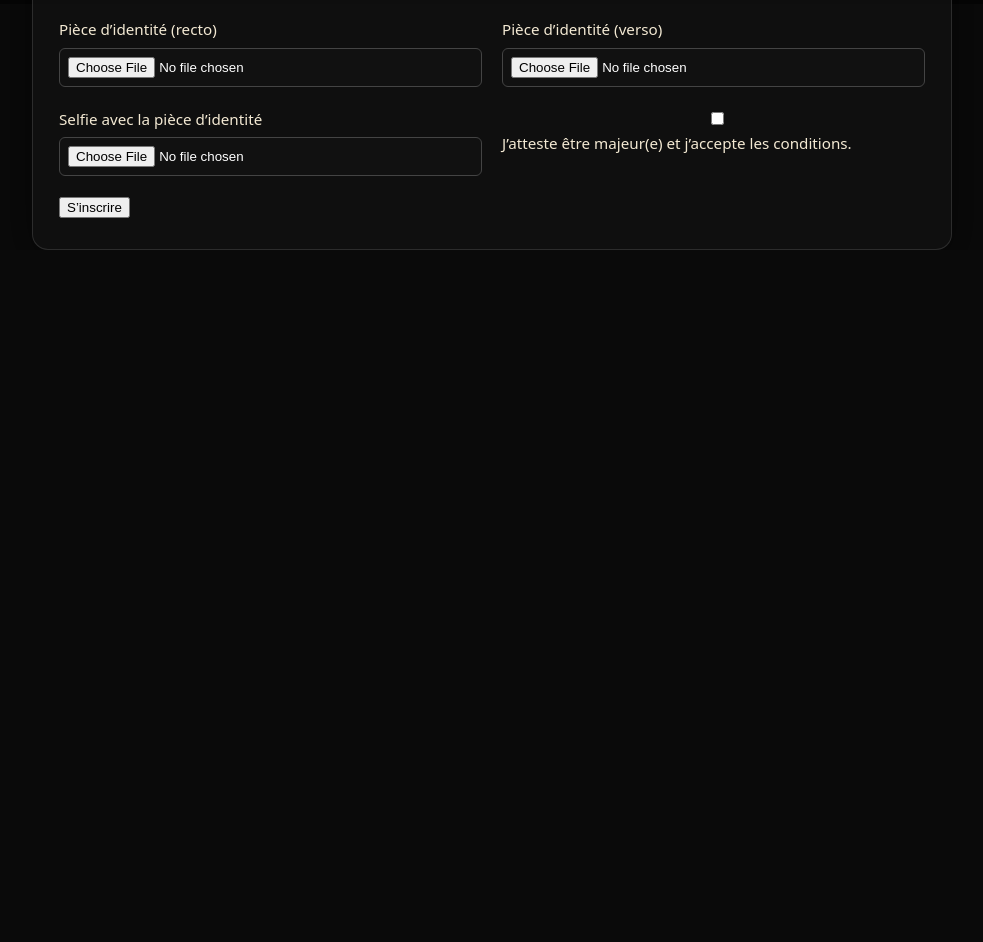
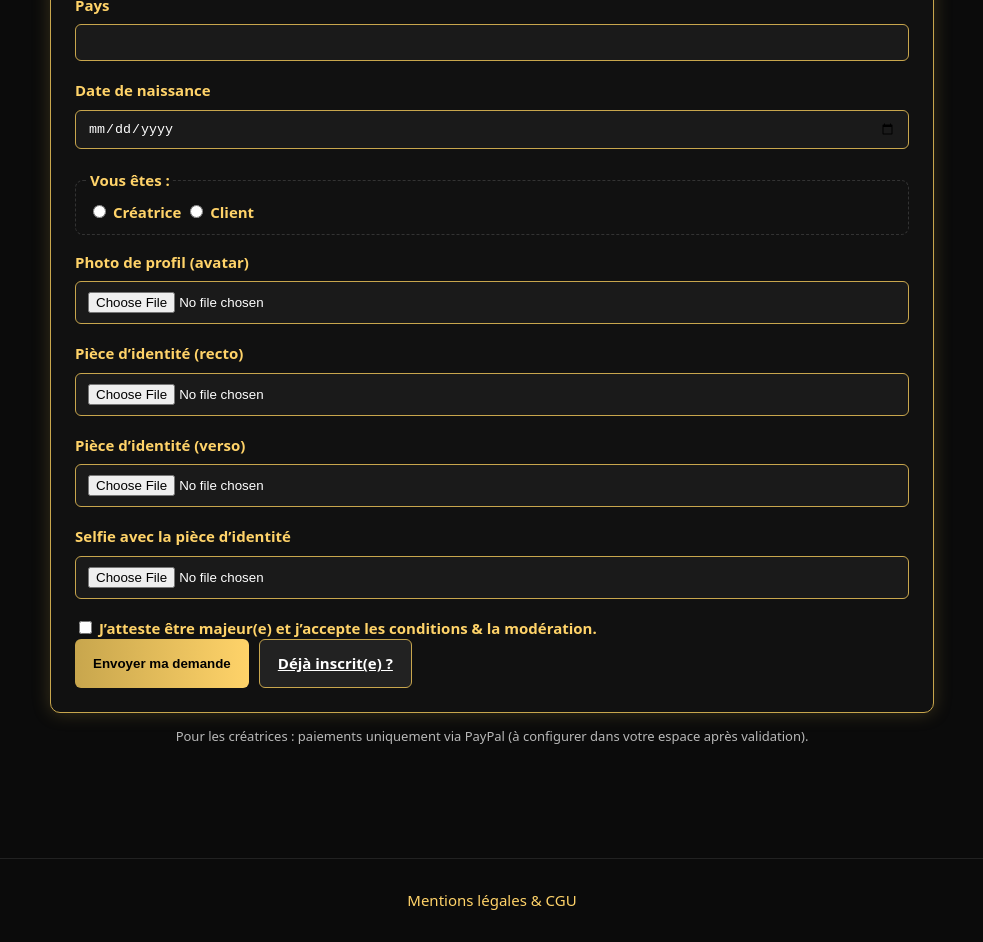
Before and after one commit to Empirevelvet/Velvet-creators-vip, a website: page signup.html in a window 1280 px wide. Shown: the part 796-1738 px from the top of the page, without its empty margins (148-1131 px from the left). Before the commit the page ends 1046 px from the top, so only its background shows below. Drawn offline with Linux system fonts and the light colour scheme.

Commit message:
Update signup.html

```diff
--- a/signup.html
+++ b/signup.html
@@ -2,9 +2,30 @@
 <html lang="fr">
 <head>
   <meta charset="UTF-8" />
-  <title>Inscription - Velvet Creators VIP</title>
-  <meta name="viewport" content="width=device-width, initial-scale=1.0" />
-  <link rel="stylesheet" href="styles.css" />
+  <title>Inscription — Velvet Creators VIP</title>
+  <meta name="viewport" content="width=device-width, initial-scale=1" />
+  <style>
+    :root { --bg:#0b0b0b; --panel:#111; --text:#f2f2f2; --muted:#b8b8b8; --gold:#c8a64d; --gold2:#ffd369; --bad:#ff6b6b; }
+    *{box-sizing:border-box} body{margin:0;background:var(--bg);color:var(--text);font:15px/1.5 system-ui,-apple-system,Segoe UI,Roboto}
+    header{padding:14px 18px;border-bottom:1px solid #222;background:#0a0a0a;position:sticky;top:0;z-index:2}
+    header nav{display:flex;gap:16px;align-items:center;justify-content:flex-end}
+    header a{color:var(--text);text-decoration:none;opacity:.9} header a:hover{opacity:1}
+    .panel{max-width:920px;margin:8vh auto 10vh;padding:18px}
+    h1{margin:0 0 10px;font-size:28px;color:var(--gold2)}
+    .lead{color:var(--muted)}
+    form.form-grid{background:var(--panel);border:1px solid var(--gold);border-radius:10px;padding:24px;box-shadow:0 0 18px rgba(200,166,77,.25)}
+    label,legend{font-weight:600;color:var(--gold2)}
+    input[type="text"],input[type="email"],input[type="password"],input[type="tel"],input[type="date"],input[type="file"]{
+      width:100%;padding:10px 12px;margin:8px 0 18px;border:1px solid var(--gold);border-radius:6px;background:#1a1a1a;color:#fff}
+    input:focus{outline:none;border-color:var(--gold2);background:#141414}
+    fieldset{border:1px dashed #333;padding:10px 12px;border-radius:8px;margin:2px 0 16px}
+    .form-actions{display:flex;gap:10px;flex-wrap:wrap}
+    .btn{display:inline-block;padding:12px 18px;border-radius:6px;background:linear-gradient(90deg,var(--gold),var(--gold2));color:#000;border:0;font-weight:700;cursor:pointer}
+    .btn:hover{filter:brightness(1.05)}
+    .help{color:var(--muted);font-size:13px;margin-top:-10px;margin-bottom:14px}
+    footer{padding:30px 18px;border-top:1px solid #222;text-align:center}
+    footer a{color:var(--gold2);text-decoration:none}
+  </style>
 </head>
 <body>
   <header>
@@ -14,14 +35,13 @@
     </nav>
   </header>
 
-  <main class="panel" style="max-width:920px;margin:8vh auto 10vh;">
+  <main class="panel">
     <h1>Inscription</h1>
-    <p class="lead" style="text-align:center;margin:0 0 14px;">
-      Remplissez ce formulaire pour soumettre votre demande.
-      Nous validerons votre profil (majorité & conformité).
+    <p class="lead" style="text-align:center">
+      Remplissez ce formulaire pour soumettre votre demande. Nous validerons votre profil (majorité & conformité).
     </p>
 
-    <!-- ✅ Formulaire Netlify -->
+    <!-- ✅ Netlify Forms avec redirection automatique -->
     <form name="creator-application"
           id="signupForm"
           method="POST"
@@ -31,7 +51,6 @@
           enctype="multipart/form-data"
           class="form-grid">
 
-      <!-- Champs requis par Netlify Forms -->
       <input type="hidden" name="form-name" value="creator-application" />
       <input type="text" name="bot-field" style="display:none" />
 
@@ -110,15 +129,24 @@
       <div>
         <label>
           <input type="checkbox" name="consent" required />
-          J’atteste être majeur(e) et j’accepte les conditions.
+          J’atteste être majeur(e) et j’accepte les conditions & la modération.
         </label>
       </div>
 
-      <!-- Bouton -->
-      <div>
-        <button type="submit">S’inscrire</button>
+      <!-- Boutons -->
+      <div class="form-actions">
+        <button type="submit" class="btn">Envoyer ma demande</button>
+        <a class="btn" href="login.html" style="background:#222;color:#fff;border:1px solid var(--gold)">Déjà inscrit(e) ?</a>
       </div>
     </form>
+
+    <p class="help" style="text-align:center;margin-top:14px">
+      Pour les créatrices : paiements uniquement via PayPal (à configurer dans votre espace après validation).
+    </p>
   </main>
+
+  <footer>
+    <a href="legal.html">Mentions légales & CGU</a>
+  </footer>
 </body>
 </html>
```
